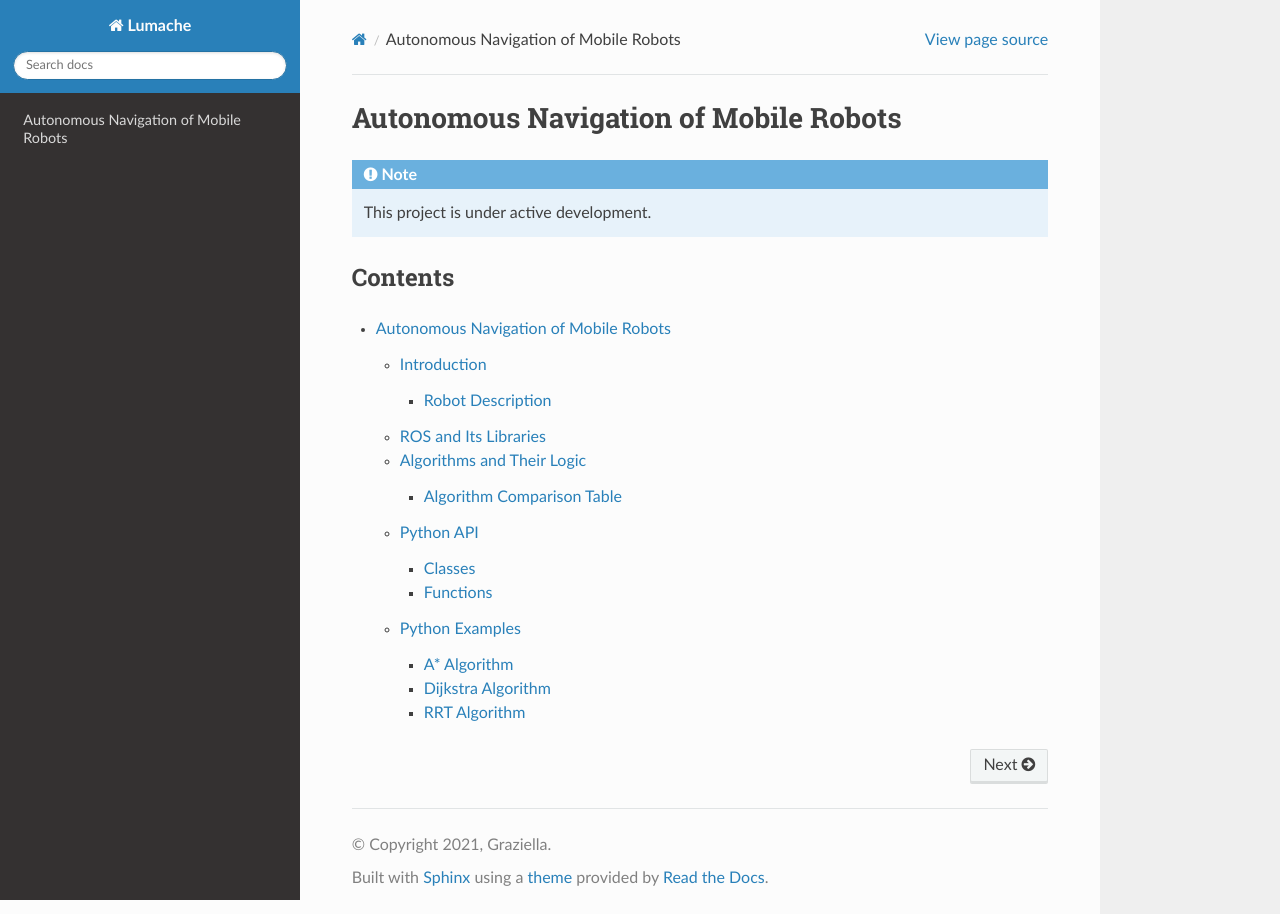
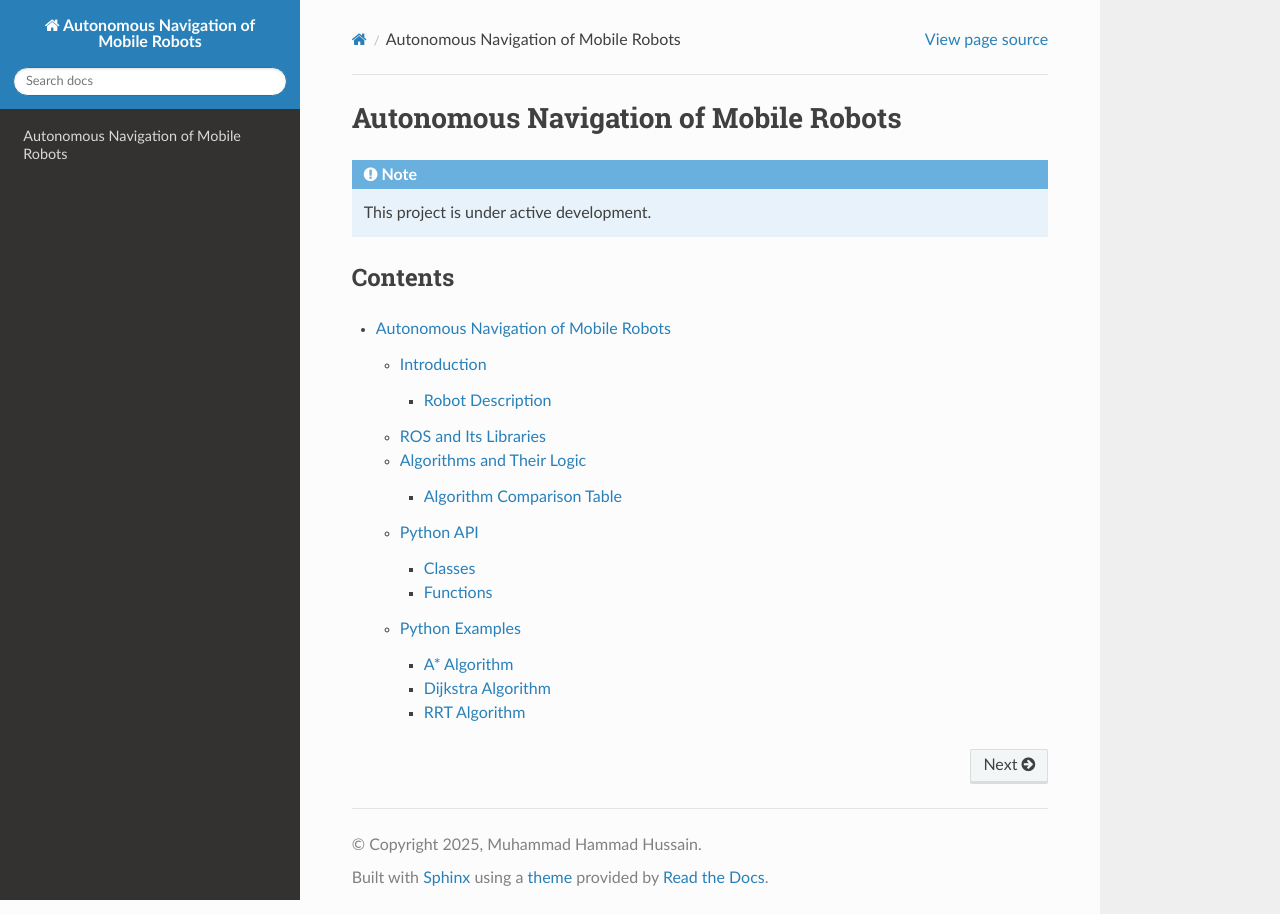
Before and after one commit to MuhammadHammadHussain/CERN-BOT, a Sphinx documentation site: the page built from docs/source/index.rst, in a window 1280 px wide. Built offline with Sphinx 7.4.7 and the Read the Docs theme 3.1.0, drawn with Linux system fonts in a browser that asks for light colours.

Commit message:
auther and logo name

```diff
--- a/docs/source/Autonomous Navigation of Mobile Robots.rst
+++ b/docs/source/Autonomous Navigation of Mobile Robots.rst
@@ -16,6 +16,8 @@ At CERN, radiation survey robots are tasked with monitoring and transporting equ
 ROS and Its Libraries
 ----------------
 The robot utilizes the Robot Operating System (ROS) for its software framework, which provides essential libraries and tools for building robot applications. ROS facilitates communication between different components of the robot, enabling efficient data exchange and control.
+
+.. for images the use slash not backslash is important.
 
 .. image:: /Images/D_Bot_Image.png
     :alt: D-Bot image
--- a/docs/source/conf.py
+++ b/docs/source/conf.py
@@ -2,9 +2,9 @@
 
 # -- Project information
 
-project = 'Lumache'
-copyright = '2021, Graziella'
-author = 'Graziella'
+project = 'Autonomous Navigation of Mobile Robots'
+copyright = '2025, Muhammad Hammad Hussain'
+author = 'Muhammad Hammad Hussain'
 
 release = '0.1'
 version = '0.1.0'
```
